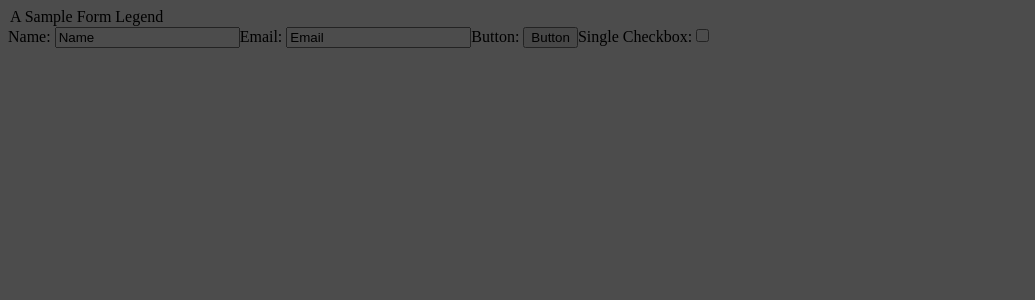
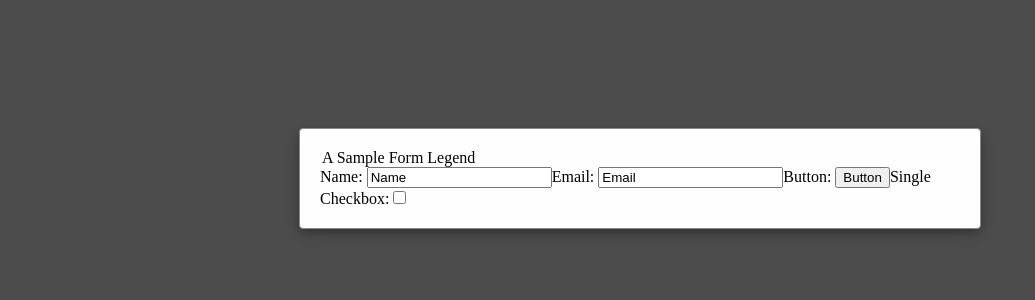
Before and after one commit to contra/contra-interview-assessment, a Next.js app in the folder frontend/: page / in a window 1280 px wide. Shown: the top 300 px of the page, without its empty margins (0-1035 px from the left). Built offline with nearby package versions, Linux system fonts and the light colour scheme.

Commit message:
Update styles

```diff
--- a/frontend/src/components/Modal.tsx
+++ b/frontend/src/components/Modal.tsx
@@ -1,16 +1,33 @@
-import { styled } from '@stitches/react';
+import { styled } from '@/utils/styles';
 import { type PropsWithChildren } from 'react';
-import { useFocusTrap } from '@/hooks/use-focus-trap';
+import { useFocusTrap } from '@/utils/use-focus-trap';
 import { ReactPortal } from './ReactPortal';
 
 const ModalBackground = styled('div', {
-  background: 'rgba(0,0,0,0.7)',
+  backgroundColor: 'rgba(0,0,0,0.7)',
   bottom: 0,
   left: 0,
   position: 'fixed',
   right: 0,
   top: 0,
   zIndex: 10,
+});
+
+const ModalContainer = styled('div', {
+  backgroundColor: '#fefefe',
+  border: '1px solid #888',
+  boxShadow: '0 4px 8px 0 rgba(0, 0, 0, 0.2), 0 6px 20px 0 rgba(0, 0, 0, 0.19)',
+  padding: '20px',
+  margin: 0,
+  width: '100%',
+  height: '100%',
+
+  '@md': {
+    borderRadius: '4px',
+    margin: '10% auto',
+    width: '50%',
+    height: 'auto',
+  },
 });
 
 // event.relatedTarget might be worth researching in the future
@@ -24,20 +41,11 @@ export const Modal = ({
 
   return (
     <ReactPortal>
-      <div aria-hidden={!open} aria-modal ref={ref} role="dialog">
-        {children}
-      </div>
-      <div
-        style={{
-          backgroundColor: 'rgba(0,0,0,0.7)',
-          bottom: 0,
-          left: 0,
-          position: 'fixed',
-          right: 0,
-          top: 0,
-          zIndex: 10,
-        }}
-      />
+      <ModalBackground>
+        <ModalContainer aria-hidden={!open} aria-modal ref={ref} role="dialog">
+          {children}
+        </ModalContainer>
+      </ModalBackground>
     </ReactPortal>
   );
 };
--- /dev/null
+++ b/frontend/src/utils/styles.ts
@@ -0,0 +1,13 @@
+/* eslint-disable canonical/sort-keys */
+// Our keys show a progression of sizes from xs -> xl, they should be kept in this order.
+import { createStitches } from '@stitches/react';
+
+export const { styled } = createStitches({
+  media: {
+    // sizes courtesy of https://getbootstrap.com/docs/5.0/layout/breakpoints/
+    sm: '(min-width: 576px)',
+    md: '(min-width: 768px)',
+    lg: '(min-width: 992px)',
+    xl: '(min-width: 1200px)',
+  },
+});
```
Also changed, not shown: frontend/.eslintrc.js, frontend/src/utils/use-focus-trap.ts (renamed from frontend/src/hooks/use-focus-trap.ts).
